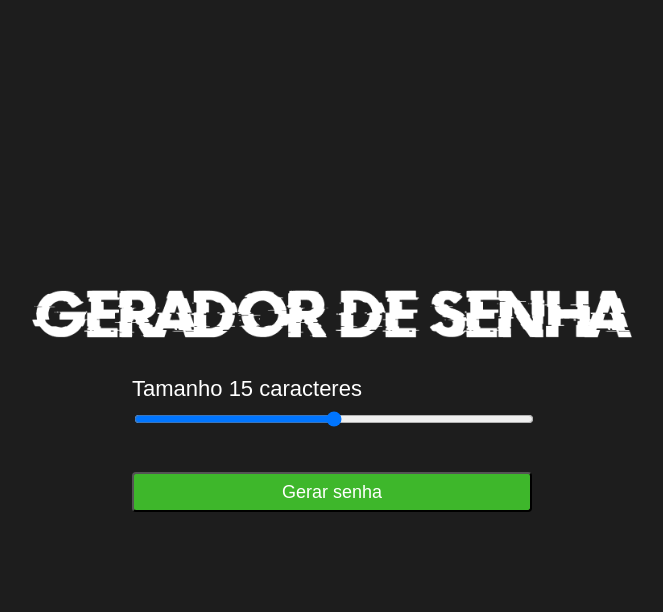
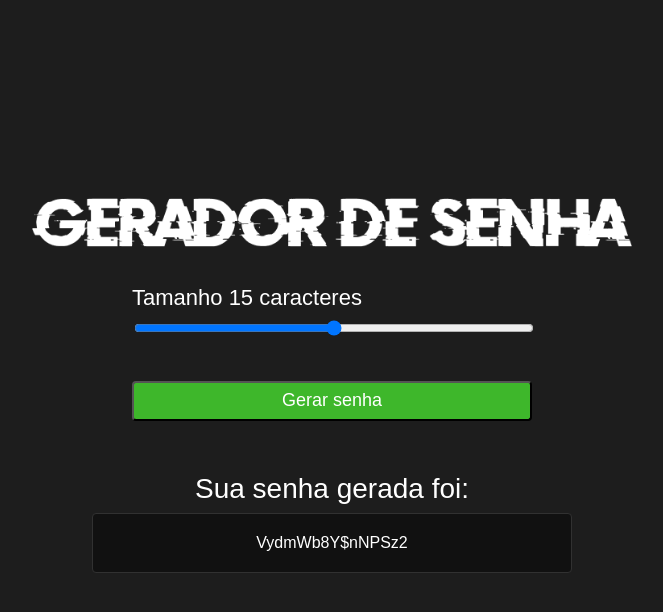
Before and after one commit to lucassantoss4/GeradorDeSenhas, a plain HTML site: page index.html in a window 1280 px wide. Both pictures are taken after a click on the button "Gerar senha". Shown: the whole page, without its empty margins (316-979 px from the left). Drawn offline with Linux system fonts and the light colour scheme.

Commit message:
modified:   index.html 	modified:   script.js

```diff
--- a/index.html
+++ b/index.html
@@ -1,32 +1,32 @@
 <!DOCTYPE html>
-<html lang="PT-br">
+<html lang="en">
 <head>
+  <!-- Tag META define metadados sobre um documento HTML. Metadados são dados (informações) sobre dados -->
   <meta charset="UTF-8">
+  <meta http-equiv="X-UA-Compatible" content="IE=edge">
   <meta name="viewport" content="width=device-width, initial-scale=1.0">
-    <meta name="keywords" content="Gerador de senhas, gerador password">
-    <title>Gerador de senhas</title>
+  <meta name="keywords" content="Gerador de senhas">
 
   <link rel="stylesheet" href="style.css">
+  <title>Gerador de senha</title>
 </head>
 <body>
 
-    <img class="logo" src="./assets/logo.png" alt="Gerador de senha logo">
+  <img class="logo" src="./assets/logo.png" alt="Gerador senha logo"/>
 
-    <main class="container-input">
+  <div class="container-input">
     <span>Tamanho <span id="valor"></span> caracteres</span>
     <input id="slider" class="slider" type="range" min="5" max="25" value="15"/>
 
-        <button id="button" class="button-cta" onclick="generationPassword()" >Gerar senha</button>
-    </main>
-
+    <button id="button" class="button-cta" onclick="generatePassword()">Gerar senha</button>
+  </div>
 
   <div id="container-password" onclick="copyPassword()" class="container-password hide">
     <span class="title">Sua senha gerada foi:</span>
-        <span id="password" class="password"></span>
+    <span id="password"  class="password"></span>
     <span class="tooltip">Clique na senha para copiar. 👆</span>
   </div>
 
   <script src="script.js"></script>
-
 </body>
 </html>
--- a/script.js
+++ b/script.js
@@ -4,7 +4,7 @@ let buttonElement = document.querySelector("#button");
 let sizePassoword = document.querySelector("#valor");
 let password = document.querySelector("#password");
 
-let containerPassword = document.querySelector("#container-pssword");
+let containerPassword = document.querySelector("#container-password");
 
 let charset = 'abcdefghijklmnopqrstuvwxyz123@#$%&4567890ABCDEFGHIJKLMNOPQRSTUVWXYZ';
 
@@ -16,16 +16,17 @@ slider.oninput = function(){
     sizePassoword.innerHTML = this.value;
 }
 
-function generationPassword(){
+function generatePassword(){
 
     let pass = '';
     for (let i = 0, n = charset.length; i < sliderElement.value; ++i){
         pass += charset.charAt(Math.floor(Math.random()*n));
     }
 
+    console.log(pass)
     containerPassword.classList.remove("hide");
     password.innerHTML = pass;
-    novaSenha = pass
+    novaSenha = pass;
 }
 
 function copyPassword(){
```
Lines whose indentation alone changed are shown as unchanged.
